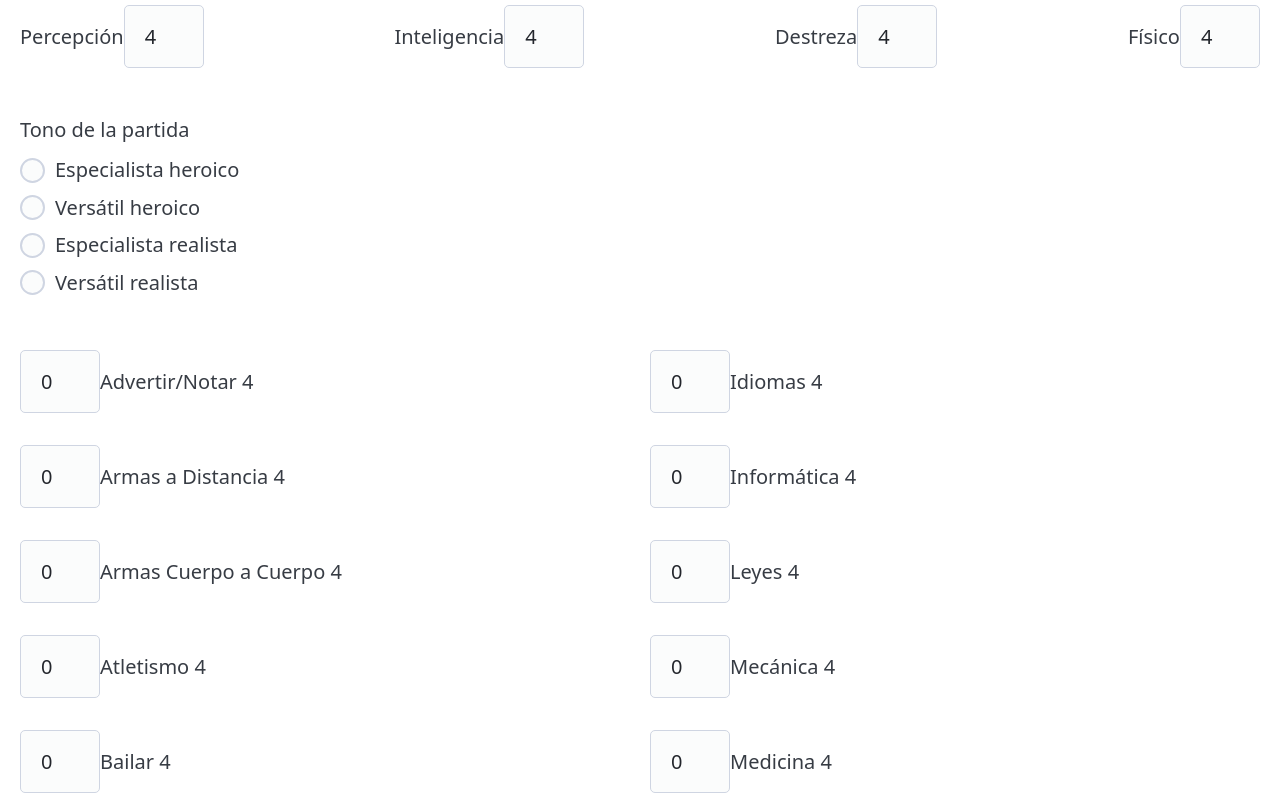
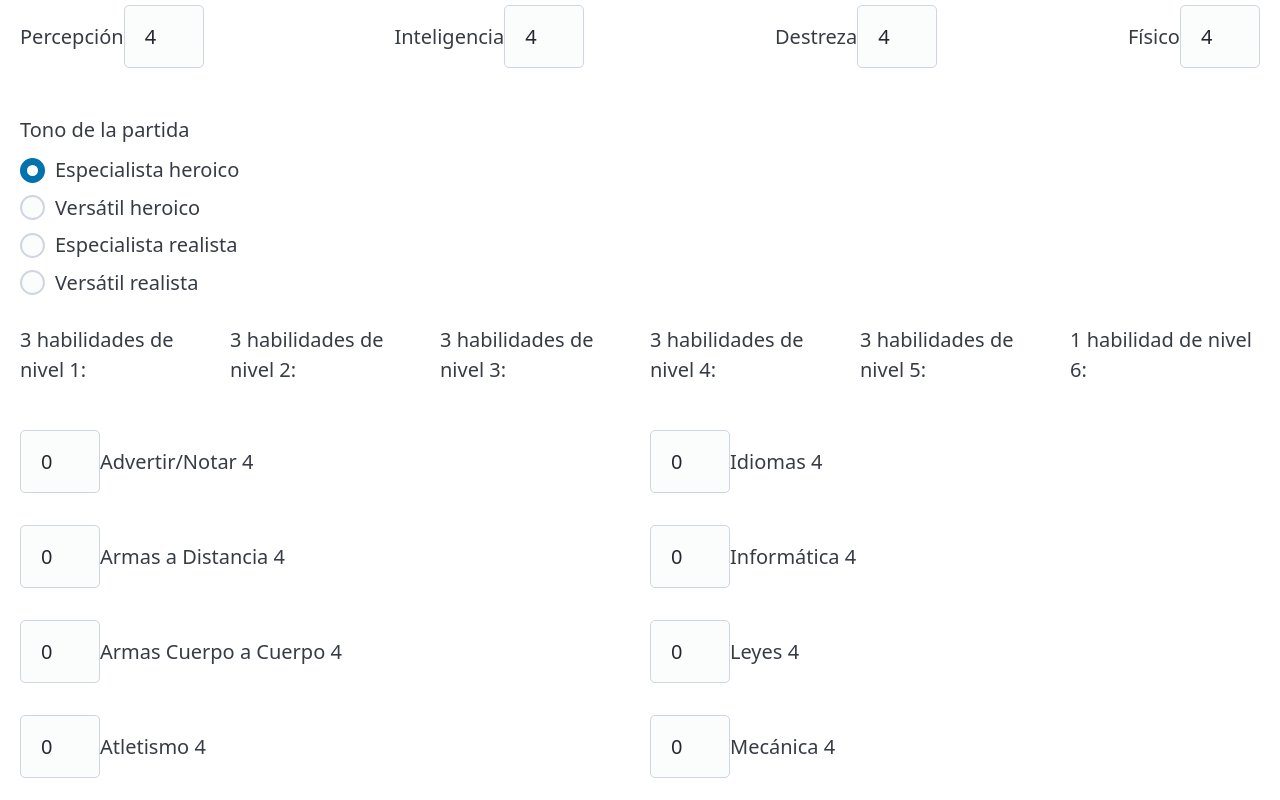
Before and after one commit to xenock/hoja-personaje-RyF, a React (Vite) app: page / in a window 1280 px wide. Shown: the top 800 px of the page. Built offline with nearby package versions, Linux system fonts and the light colour scheme.

Commit message:
refactor: replaced RHF for zustand

```diff
--- a/package.json
+++ b/package.json
@@ -14,7 +14,7 @@
     "@picocss/pico": "^2.1.1",
     "react": "^19.2.4",
     "react-dom": "^19.2.4",
-    "react-hook-form": "^7.71.2"
+    "zustand": "^5.0.12"
   },
   "devDependencies": {
     "@biomejs/biome": "^2.4.7",
--- a/src/App.jsx
+++ b/src/App.jsx
@@ -1,15 +1,11 @@
 import '@picocss/pico'
-import { FormProvider, useForm } from 'react-hook-form'
-import { AbilitiesGrid } from './components/AbilitiesGrid'
 import { AttributesSection } from './components/AttributesSection'
 import { PyramidSelector } from './components/PyramidSelector'
 import { PyramidValidator } from './components/PyramidValidator'
+import { AbilitiesGrid } from './components/AbilitiesGrid'
 
 function App() {
-  const methods = useForm()
-
   return (
-    <FormProvider {...methods}>
     <main className="container-fluid">
       <header>
         <AttributesSection />
@@ -22,7 +18,6 @@ function App() {
 
       <AbilitiesGrid />
     </main>
-    </FormProvider>
   )
 }
 
--- a/src/components/AbilitiesGrid.jsx
+++ b/src/components/AbilitiesGrid.jsx
@@ -1,18 +1,19 @@
 import { Fragment } from 'react'
-import { useFormContext } from 'react-hook-form'
 import { abilities, config } from '../db'
+import { useCharacterStore } from '../store/useCharacterStore'
 import styles from '../style.module.css'
 
 export function AbilitiesGrid() {
-  const { register, watch } = useFormContext()
+  const abilitiesState = useCharacterStore((state) => state.abilities)
+  const attributesState = useCharacterStore((state) => state.attributes)
+  const setAbility = useCharacterStore((state) => state.setAbility)
 
   return (
     <section className={styles.abilities}>
       {abilities.actual.map(({ key, label, attribute }) => {
         const attributeVal =
-          Number(watch(`attributes.${attribute}`, config.attributes.min)) || 0
-        const abilityVal =
-          Number(watch(`abilities.${key}`, config.abilities.min)) || 0
+          Number(attributesState[attribute]) || config.attributes.min
+        const abilityVal = Number(abilitiesState[key]) || config.abilities.min
         const total = attributeVal + abilityVal
 
         return (
@@ -21,11 +22,11 @@ export function AbilitiesGrid() {
               <input
                 id={key}
                 placeholder={label}
-                {...register(`abilities.${key}`)}
                 type="number"
                 min={config.abilities.min}
                 max={config.abilities.max}
-                defaultValue={config.abilities.min}
+                value={abilityVal}
+                onChange={(e) => setAbility(key, e.target.value)}
               />
               {`${label} `}
               {total}
--- a/src/components/AttributesSection.jsx
+++ b/src/components/AttributesSection.jsx
@@ -1,9 +1,9 @@
-import { useFormContext } from 'react-hook-form'
 import { attributes, config } from '../db'
+import { useCharacterStore } from '../store/useCharacterStore'
 import styles from '../style.module.css'
 
 export function AttributesSection() {
-  const { register } = useFormContext()
+  const { attributes: stateAttributes, setAttribute } = useCharacterStore()
 
   return (
     <section className={styles.attributes}>
@@ -13,11 +13,12 @@ export function AttributesSection() {
           <input
             id={key}
             placeholder={label}
-            {...register(`attributes.${key}`)}
             type="number"
             min={config.attributes.min}
             max={config.attributes.max}
-            defaultValue={config.attributes.min}
+            // Estado controlado local
+            value={stateAttributes[key]}
+            onChange={(e) => setAttribute(key, e.target.value)}
           />
         </label>
       ))}
--- a/src/components/PyramidSelector.jsx
+++ b/src/components/PyramidSelector.jsx
@@ -1,15 +1,22 @@
-import { useFormContext } from 'react-hook-form'
 import { config } from '../db'
+import { useCharacterStore } from '../store/useCharacterStore'
 
 export function PyramidSelector() {
-  const { register } = useFormContext()
+  const { pyramid, setPyramid } = useCharacterStore()
 
   return (
     <fieldset>
       <legend>Tono de la partida</legend>
       {Object.entries(config.pyramid).map(([key, { label }]) => (
         <label htmlFor={key} key={key}>
-          <input id={key} type="radio" {...register('pyramid')} value={key} />
+          <input
+            id={key}
+            type="radio"
+            name="pyramid"
+            value={key}
+            checked={pyramid === key}
+            onChange={(e) => setPyramid(e.target.value)}
+          />
           {label}
         </label>
       ))}
--- a/src/components/PyramidValidator.jsx
+++ b/src/components/PyramidValidator.jsx
@@ -1,14 +1,14 @@
-import { useFormContext } from 'react-hook-form'
 import { abilities, config } from '../db'
+import { useCharacterStore } from '../store/useCharacterStore'
+import { groupAbilities } from '../utils/groupAbilities'
 import styles from '../style.module.css'
-import { groupAbilities } from '../utils/groupAbilities'
 
 export function PyramidValidator() {
-  const { watch, getValues } = useFormContext()
-  const selectedPyramid = watch('pyramid')
-  const pyramidValues = config.pyramid[selectedPyramid]?.values || []
+  const pyramid = useCharacterStore((state) => state.pyramid)
+  const abilitiesState = useCharacterStore((state) => state.abilities)
 
-  const groupedAbilities = groupAbilities(getValues('abilities'))
+  const pyramidValues = config.pyramid[pyramid]?.values || []
+  const groupedAbilities = groupAbilities(abilitiesState)
 
   return (
     <div className="grid">
--- /dev/null
+++ b/src/store/useCharacterStore.js
@@ -0,0 +1,31 @@
+import { create } from 'zustand'
+import { config } from '../db'
+
+export const useCharacterStore = create((set) => ({
+  attributes: {
+    perception: config.attributes.min,
+    intelligence: config.attributes.min,
+    dexterity: config.attributes.min,
+    physical: config.attributes.min,
+  },
+  pyramid: 'specialistHeroic',
+  abilities: {},
+
+  setAttribute: (key, value) =>
+    set((state) => ({
+      attributes: {
+        ...state.attributes,
+        [key]: Number(value),
+      },
+    })),
+
+  setPyramid: (tone) => set({ pyramid: tone }),
+
+  setAbility: (key, value) =>
+    set((state) => ({
+      abilities: {
+        ...state.abilities,
+        [key]: Number(value),
+      },
+    })),
+}))
```
Also changed, not shown: 1 other file (tests, documents, lock files or other folders). Lines whose indentation alone changed are shown as unchanged.
